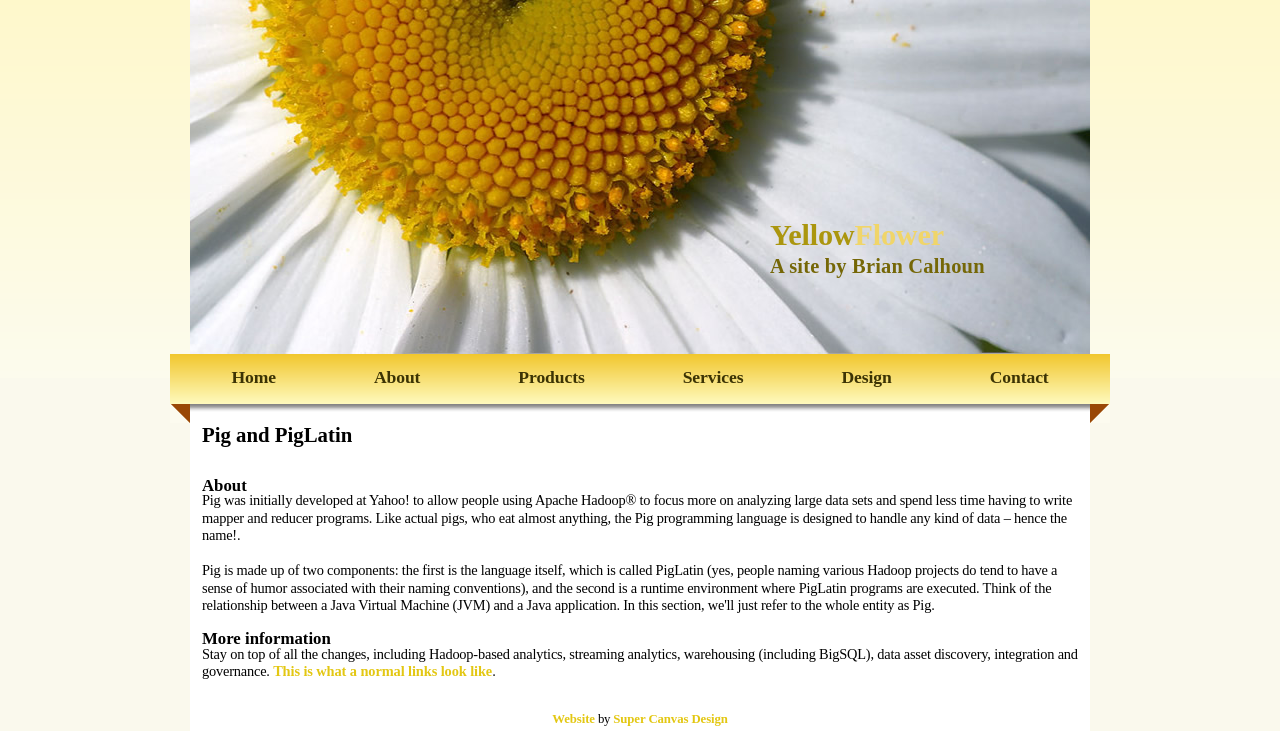
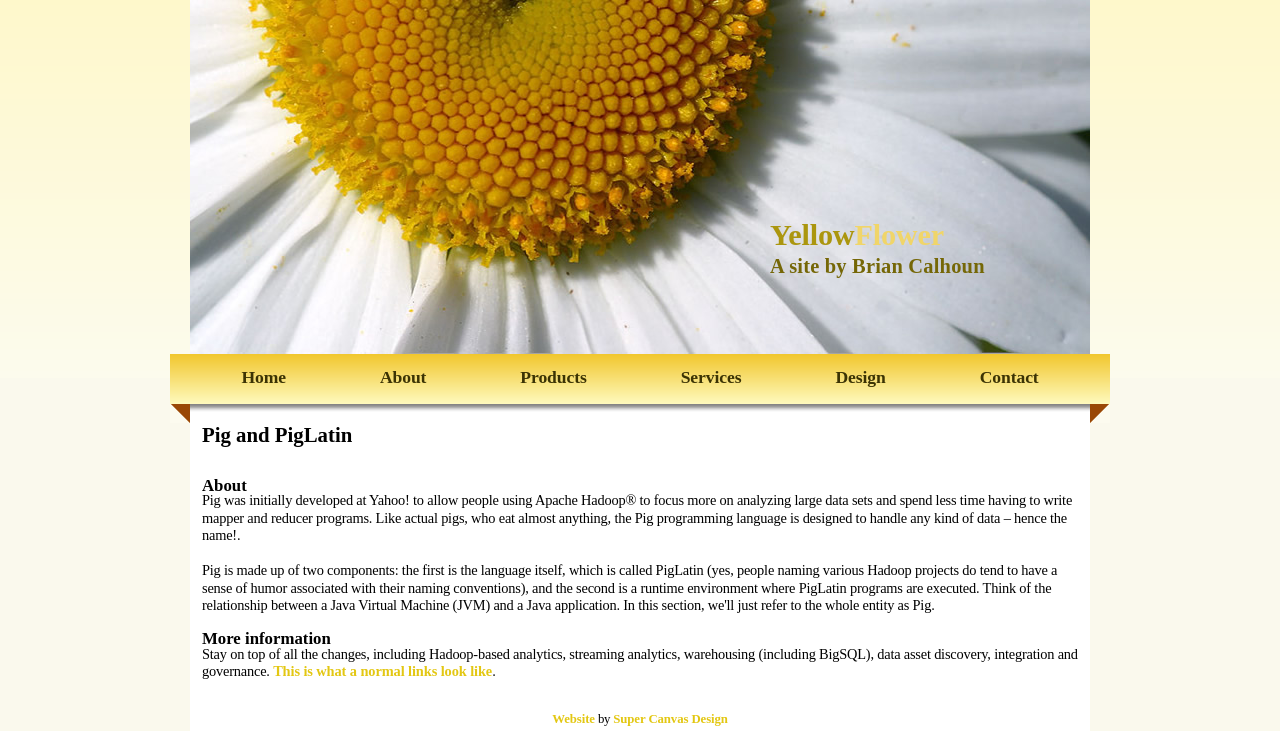
Before and after one commit to connor-k/csci571, a PHP site: page /ed97aea76d4028a591ac7c793f32f6ce.html in a window 1280 px wide. Shown: the top 731 px of the page. Run offline with PHP 8.4, Linux system fonts and the light colour scheme.

Commit message:
Menu closer, but not perfect

```diff
--- a/hw3/8e885f955acefdcdee86da50c88484af.css
+++ b/hw3/8e885f955acefdcdee86da50c88484af.css
@@ -124,6 +124,7 @@ li {
 }
 
 .menu_item {
+    float: center;
     font-size: 1.1em;
     color: #3b3304;
     display: inline-block;
@@ -131,10 +132,10 @@ li {
     text-decoration: none;
     margin-top: 13px;
     margin-bottom: 0px;
-    padding-left: 2px;
-    padding-right: 2px;
-    margin-left: 45px;
-    margin-right: 45px;
+    padding-left: 26px;
+    padding-right: 26px;
+    margin-left: 19px;
+    margin-right: 19px;
     font-family: "Times New Roman", Times, serif;
     font-size: 1.1em;
     font-weight: 700;
```
